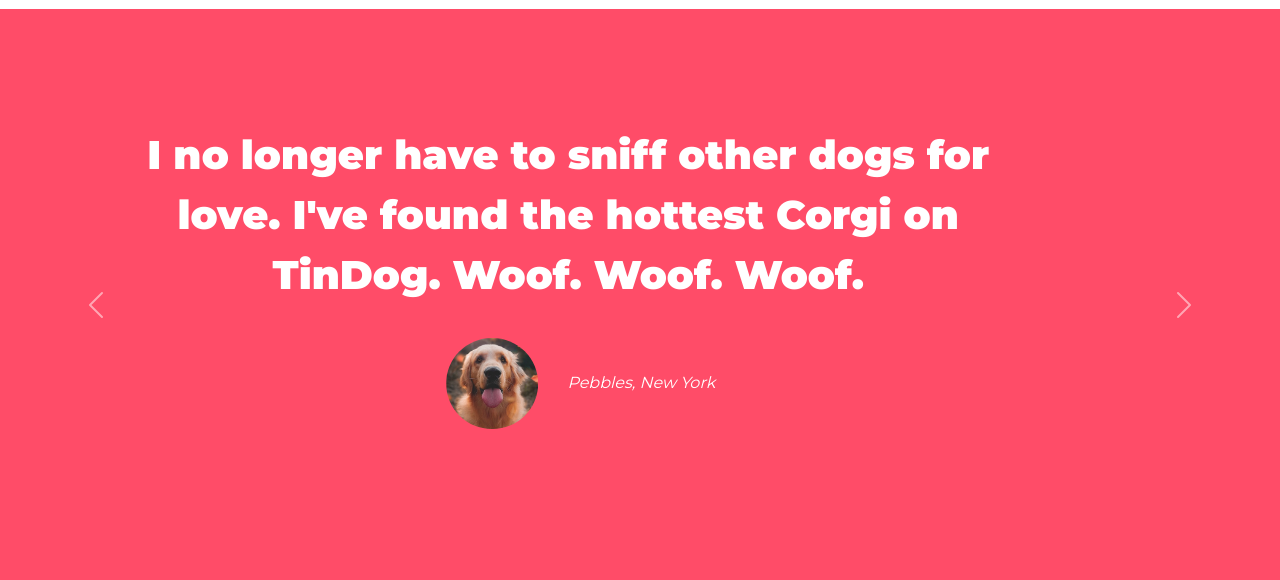
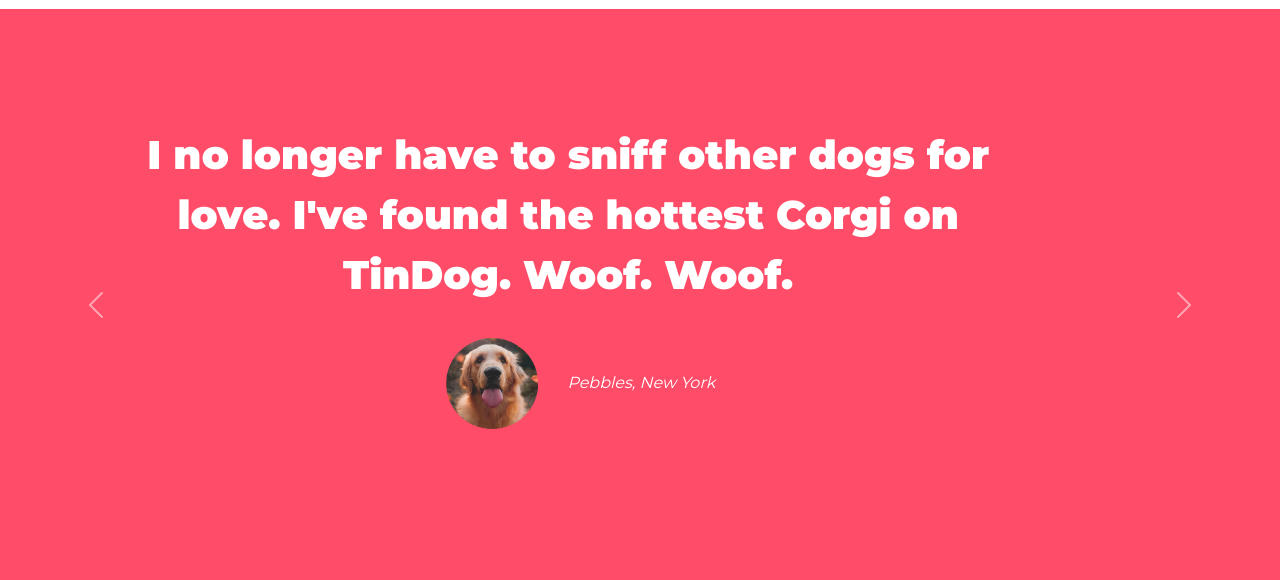
Before and after one commit to majestymewtwo/tindog, a plain HTML site: page index.html in a window 1280 px wide. Shown: the part 1020-1600 px from the top of the page. Drawn offline with nearby package versions, Linux system fonts and the light colour scheme.

Commit message:
Update index.html

```diff
--- a/index.html
+++ b/index.html
@@ -109,7 +109,7 @@
       <div class="carousel-inner">
         <div class="carousel-item active">
           <h2 class="testimonial-text">I no longer have to sniff other dogs for love. I've found the hottest Corgi on TinDog.
-            Woof. Woof. Woof.</h2>
+            Woof. Woof.</h2>
           <img class="testimonial-image" src="dog-img.jpg" alt="dog-profile">
           <em>Pebbles, New York</em>
         </div>
```
